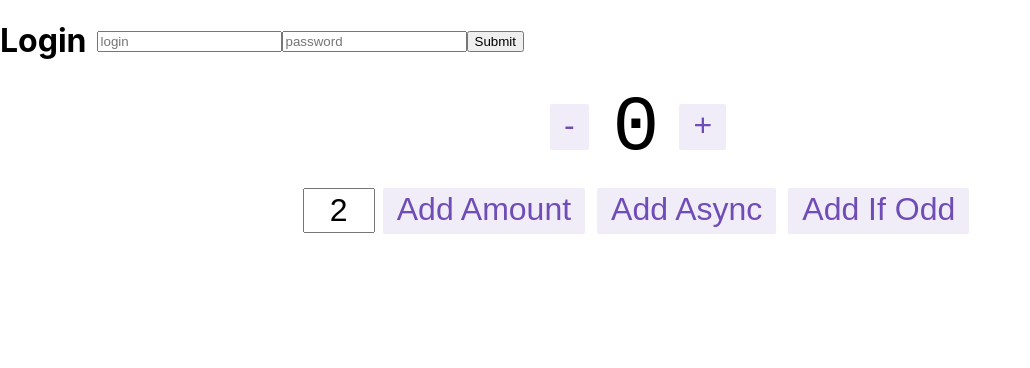
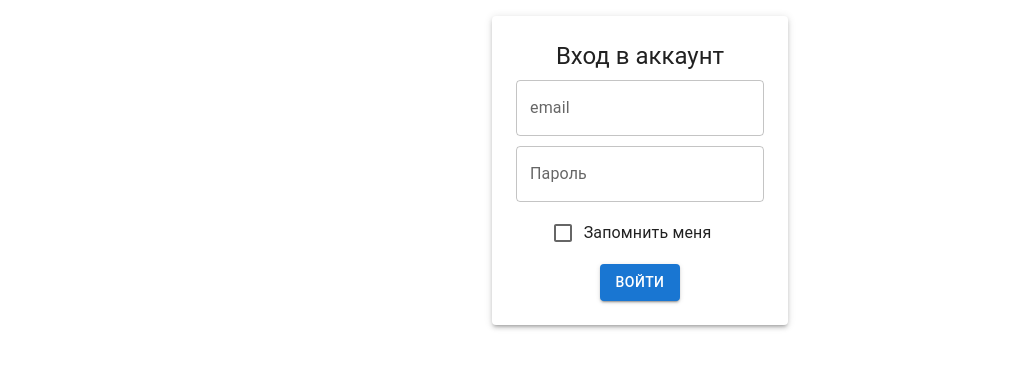
Before and after one commit to pantaiz/Cards, a React (Create React App) app: page /login in a window 1280 px wide. Shown: the top 368 px of the page, without its empty margins (0-1030 px from the left). Built offline with nearby package versions, Linux system fonts and the light colour scheme.

Commit message:
login page + register page

```diff
--- a/src/app/App.tsx
+++ b/src/app/App.tsx
@@ -19,8 +19,8 @@ function App() {
 
     return (
         <div className="App">
-            {isLoading && <h1>Loader...</h1>}
-            <Counter />
+          {/*  {isLoading && <h1>Loader...</h1>}
+            <Counter />*/}
         </div>
     );
 }
--- a/src/features/auth/Login/Login.tsx
+++ b/src/features/auth/Login/Login.tsx
@@ -1,32 +1,52 @@
 import {useAppDispatch} from "../../../app/hooks";
 import {authThunks} from "../auth.slice";
 import s from './styles.module.css'
-import {useForm} from "react-hook-form";
-//useref
-//gпрнимание общего работы браузера
-//сборка приложения , конфиги
-//js оптимизация
+import {SubmitHandler, useForm} from "react-hook-form";
+import {Button, Checkbox, FormControlLabel, Paper, TextField, Typography} from "@mui/material";
+import {ArgLoginType} from "../auth.api";
+
 export const Login = () => {
     const dispatch = useAppDispatch();
-    const loginHandler = () => {
-        const payload = {
-            email: "nya-admasdasdasdsdain@nya.nya",
-            password: "1qazxcvBG",
-            rememberMe: false
-        }
-        dispatch(authThunks.login(payload));
+    const loginHandler = (data: ArgLoginType) => {
+        dispatch(authThunks.login(data));
     };
-const {register,handleSubmit}=useForm()
+    const {
+        register,
+        handleSubmit,
+        formState: {errors},
+    } = useForm<ArgLoginType>();
+    const onSubmit: SubmitHandler<ArgLoginType> = (data) => {
+        loginHandler(data);
+    };
     return (
         <div className={s.container}>
-            <h1>Login</h1>
-            <form  onSubmit={handleSubmit((data)=>{
-                console.log(data)
-            })}>
-                <input {...register(("login"),{ required:true,minLength:4}) } placeholder={'login'}/>
-                <input {...register(("password"))} placeholder={'password'}/>
-                <button type={"submit"}> Submit </button>
-            </form>
+            <Paper elevation={3} sx={{p: 3, m: 2, maxWidth: 400, mx: 'auto'}}>
+                <Typography variant="h5" align="center" gutterBottom>
+                    Вход в аккаунт
+                </Typography>
+                <form className={s.container} onSubmit={handleSubmit(onSubmit)}>
+                    <TextField
+                        {...register('email', {required: true})}
+                        label="email"
+                        variant="outlined"
+                        error={!!errors.email}
+                        helperText={errors.email ? 'Введите email' : ''}
+                    />
+                    <TextField
+                        {...register('password', {required: true})}
+                        label="Пароль"
+                        variant="outlined"
+                        type="password"
+                        error={!!errors.password}
+                        helperText={errors.password ? 'Введите пароль' : ''}
+                    />
+                    <FormControlLabel control={<Checkbox {...register('rememberMe')} name="rememberMe"/>}
+                                      label="Запомнить меня"/>
+                    <Button type="submit" variant="contained" color="primary">
+                        Войти
+                    </Button>
+                </form>
+            </Paper>
         </div>
     );
 };
--- a/src/features/auth/Login/styles.module.css
+++ b/src/features/auth/Login/styles.module.css
@@ -1,5 +1,6 @@
 .container{
     display: flex;
+    flex-direction: column;
     align-items: center;
     gap: 10px;
 }
--- a/src/features/auth/Register/Register.tsx
+++ b/src/features/auth/Register/Register.tsx
@@ -1,21 +1,52 @@
 import {useAppDispatch} from "../../../app/hooks";
 import {authThunks} from "../auth.slice";
 import s from './styles.module.css'
+import {Button, Checkbox, FormControlLabel, Paper, TextField, Typography} from "@mui/material";
+import {ArgLoginType, ArgRegisterType} from "../auth.api";
+import {SubmitHandler, useForm} from "react-hook-form";
 
 export const Register = () => {
   const dispatch = useAppDispatch();
-  const registerHandler = () => {
-      const payload={
-          email: "nya-admasdasdasdsdain@nya.nya",
-          password: "1qazxcvBG",
-      }
-    dispatch(authThunks.register(payload));
+  const registerHandler = (data:ArgRegisterType) => {
+    dispatch(authThunks.register(data));
   };
+
+    const {
+        register,
+        handleSubmit,
+        formState: {errors},
+    } = useForm<ArgRegisterType>();
+    const onSubmit: SubmitHandler<ArgRegisterType> = (data) => {
+        registerHandler(data);
+    };
 
   return (
       <div className={s.container}>
-        <h1>Register</h1>
-        <button onClick={registerHandler}>register</button>
+          <Paper elevation={3} sx={{p: 3, m: 2, maxWidth: 400, mx: 'auto'}}>
+              <Typography variant="h5" align="center" gutterBottom>
+                  Регистрация аккаунта
+              </Typography>
+              <form className={s.container} onSubmit={handleSubmit(onSubmit)}>
+                  <TextField
+                      {...register('email', {required: true})}
+                      label="email"
+                      variant="outlined"
+                      error={!!errors.email}
+                      helperText={errors.email ? 'Введите email' : ''}
+                  />
+                  <TextField
+                      {...register('password', {required: true})}
+                      label="Пароль"
+                      variant="outlined"
+                      type="password"
+                      error={!!errors.password}
+                      helperText={errors.password ? 'Введите пароль' : ''}
+                  />
+                  <Button type="submit" variant="contained" color="primary">
+                      Войти
+                  </Button>
+              </form>
+          </Paper>
       </div>
   );
 };
--- a/src/features/auth/Register/styles.module.css
+++ b/src/features/auth/Register/styles.module.css
@@ -1,5 +1,6 @@
 .container{
     display: flex;
+    flex-direction: column;
     align-items: center;
     gap: 10px;
 }
```
Also changed, not shown: 1 other file (tests, documents, lock files or other folders).
